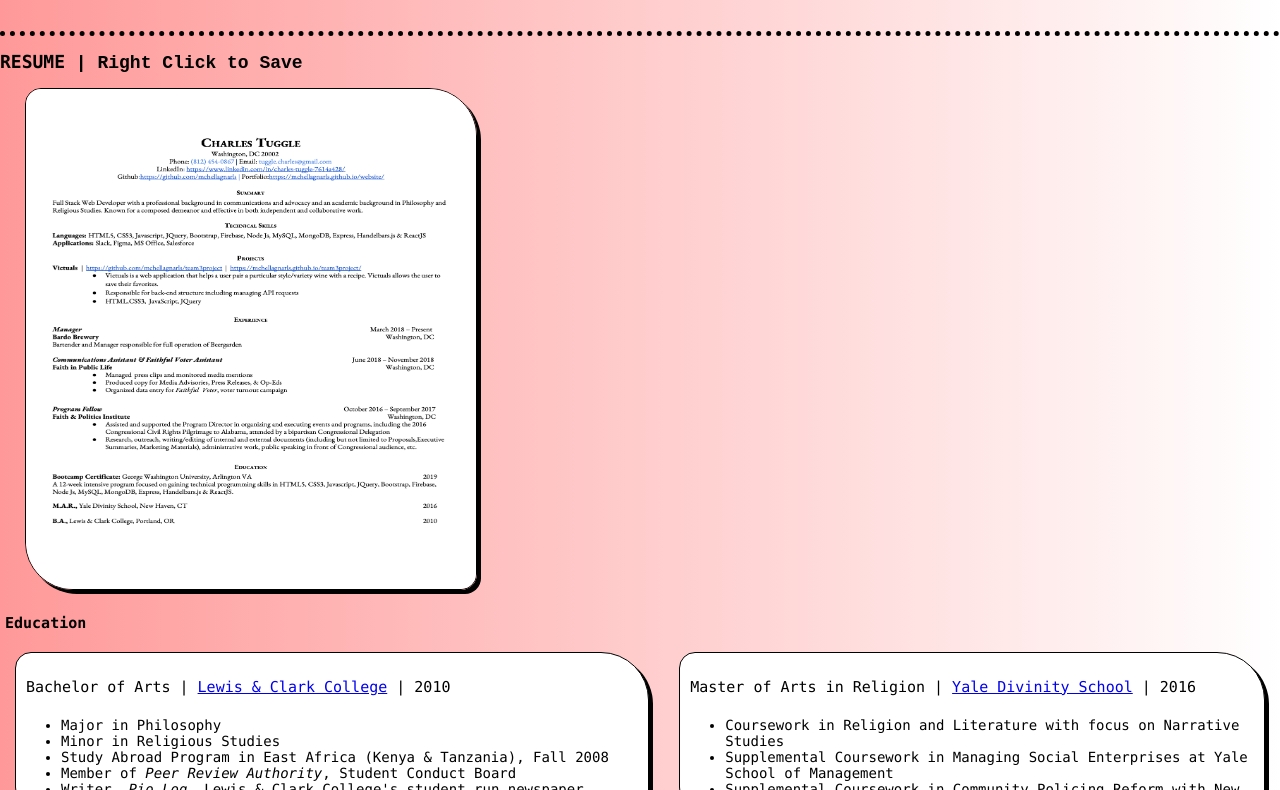
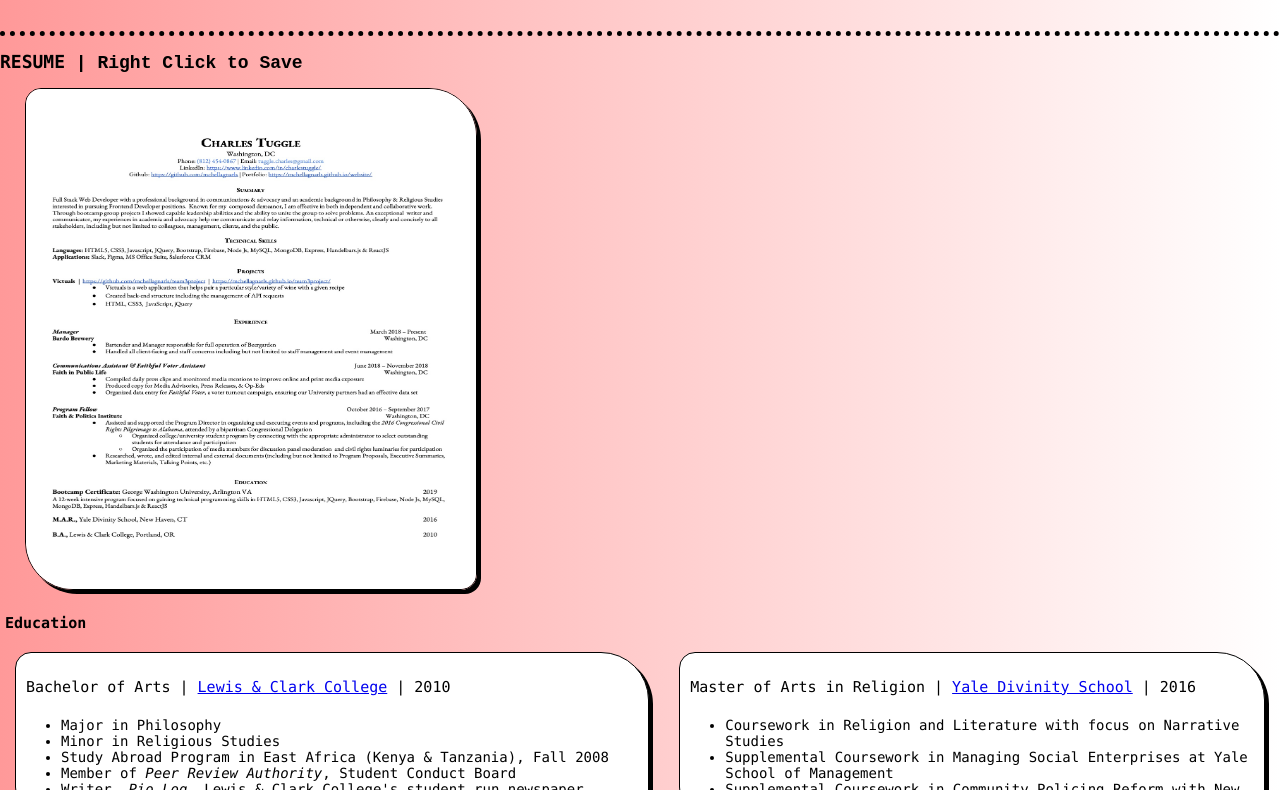
Before and after one commit to charles-codes/website, a plain HTML site: page index.html in a window 1280 px wide. Shown: the part 471-1261 px from the top of the page. Drawn offline with Linux system fonts and the light colour scheme.

Commit message:
uploaded new version of my resume

```diff
--- a/index.html
+++ b/index.html
@@ -44,7 +44,7 @@
 
         <div id="resume">
             <h2>RESUME<code> | Right Click to Save</code></h2>
-            <img id="resume_pic" src="Assets/resume_cmt_copy_2.png" alt="Resume" title="My Resume">
+            <img id="resume_pic" src="Assets/standard_resume_cmt.jpg" alt="Resume" title="My Resume">
 
             <div class="container_1">
                 <p id="ed_item_1"><strong>Education</strong></p>
```
Also changed, not shown: Assets/resume_cmt copy.png (deleted), Assets/resume_cmt_copy_2.png (deleted), Assets/standard_resume_cmt.jpg (added), 1 other file.
